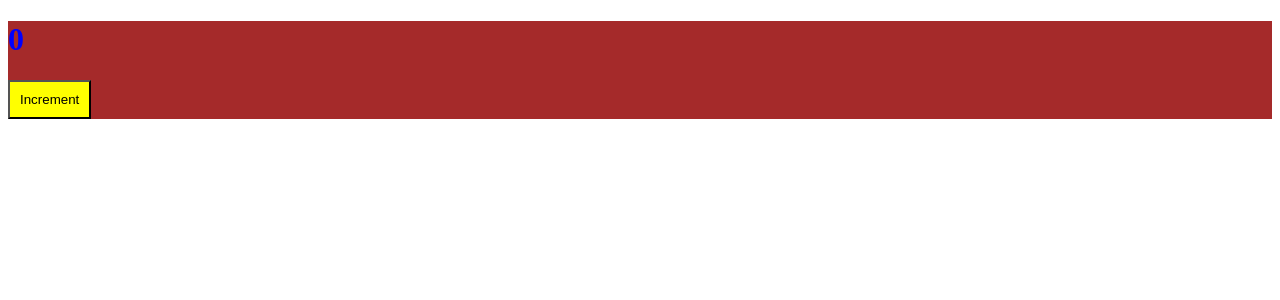
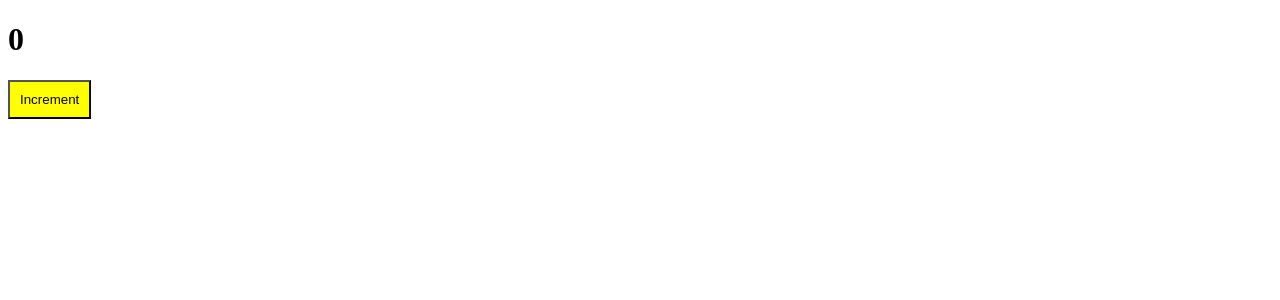
Before and after one commit to ProCodeZero/webpack-build, a React app: page / in a window 1280 px wide. Shown: the top 300 px of the page. Built offline with nearby package versions, Linux system fonts and the light colour scheme.

Commit message:
isolate styles

```diff
--- a/package.json
+++ b/package.json
@@ -26,6 +26,7 @@
 		"ts-loader": "^9.5.1",
 		"ts-node": "^10.9.2",
 		"typescript": "^5.4.5",
+		"typescript-plugin-css-modules": "^5.1.0",
 		"webpack": "^5.91.0",
 		"webpack-cli": "^5.1.4",
 		"webpack-dev-server": "^5.0.4"
--- /dev/null
+++ b/src/components/App.module.scss
@@ -0,0 +1,4 @@
+.btn {
+	padding: 10px;
+	background-color: yellow;
+}
--- a/src/components/App.scss
+++ /dev/null
@@ -1,10 +0,0 @@
-div {
-	background-color: brown;
-	button {
-		padding: 10px;
-		background-color: yellow;
-	}
-	h1 {
-		color: blue;
-	}
-}
--- a/src/components/App.tsx
+++ b/src/components/App.tsx
@@ -1,5 +1,5 @@
 import { useState } from 'react';
-import './App.scss';
+import * as styles from './App.module.scss';
 
 const App = () => {
 	const [count, setCount] = useState(0);
@@ -11,7 +11,9 @@ const App = () => {
 	return (
 		<div>
 			<h1>{count}</h1>
-			<button onClick={increment}>Increment</button>
+			<button className={styles.btn} onClick={increment}>
+				Increment
+			</button>
 		</div>
 	);
 };
--- a/tsconfig.json
+++ b/tsconfig.json
@@ -7,7 +7,7 @@
 		"jsx": "react-jsx",
 		"allowJs": true,
 		"moduleResolution": "node",
-
+		"plugins": [{ "name": "typescript-plugin-css-modules" }],
 		"allowSyntheticDefaultImports": true,
 		// ⬆ если какая-то библиотека не имеет default import,
 		// лоадеры вроде ts loader или babel-loader автоматически создают их
```
Also changed, not shown: src/custom.d.ts (added, +7 -0 lines), 7 other files (tests, documents, lock files or other folders).
